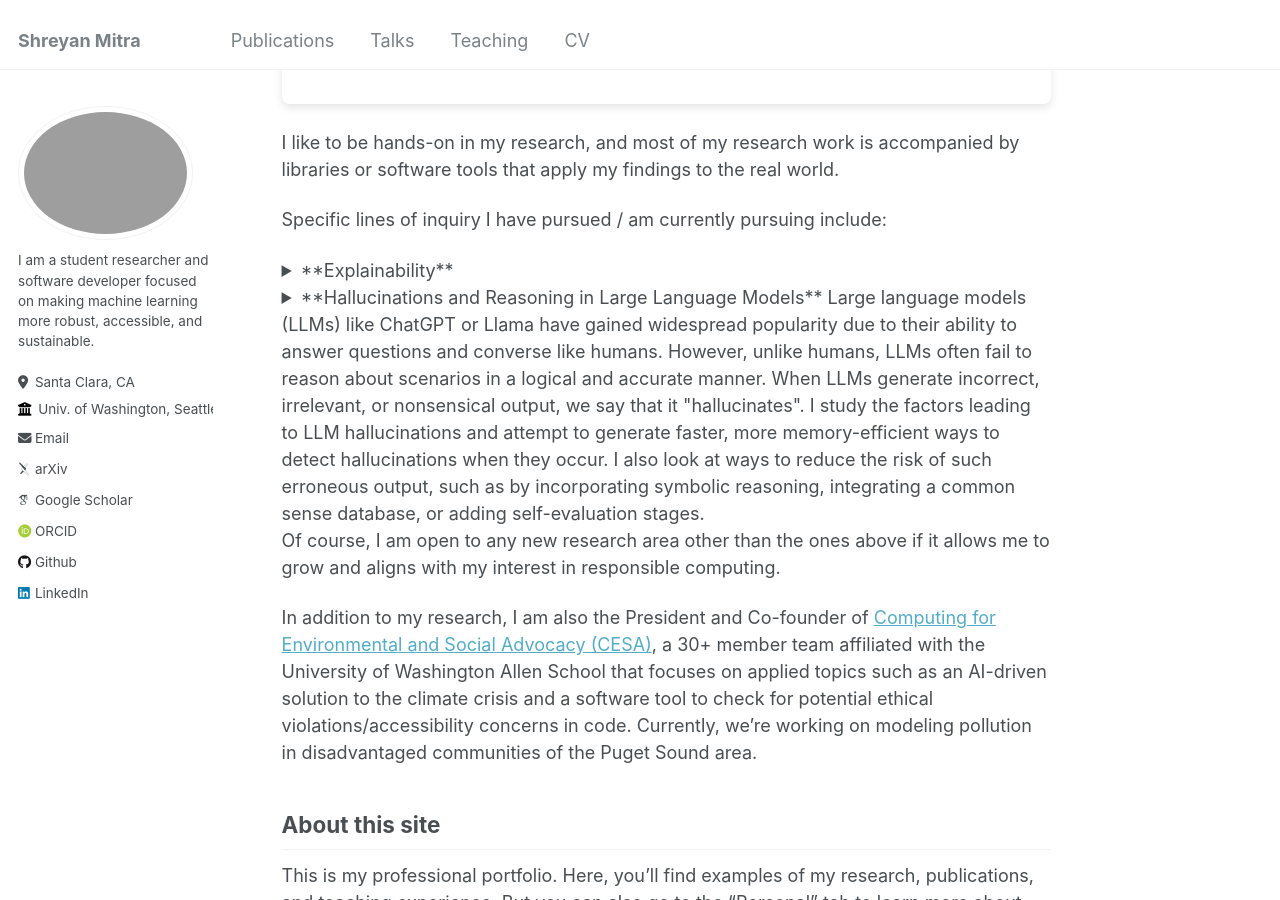
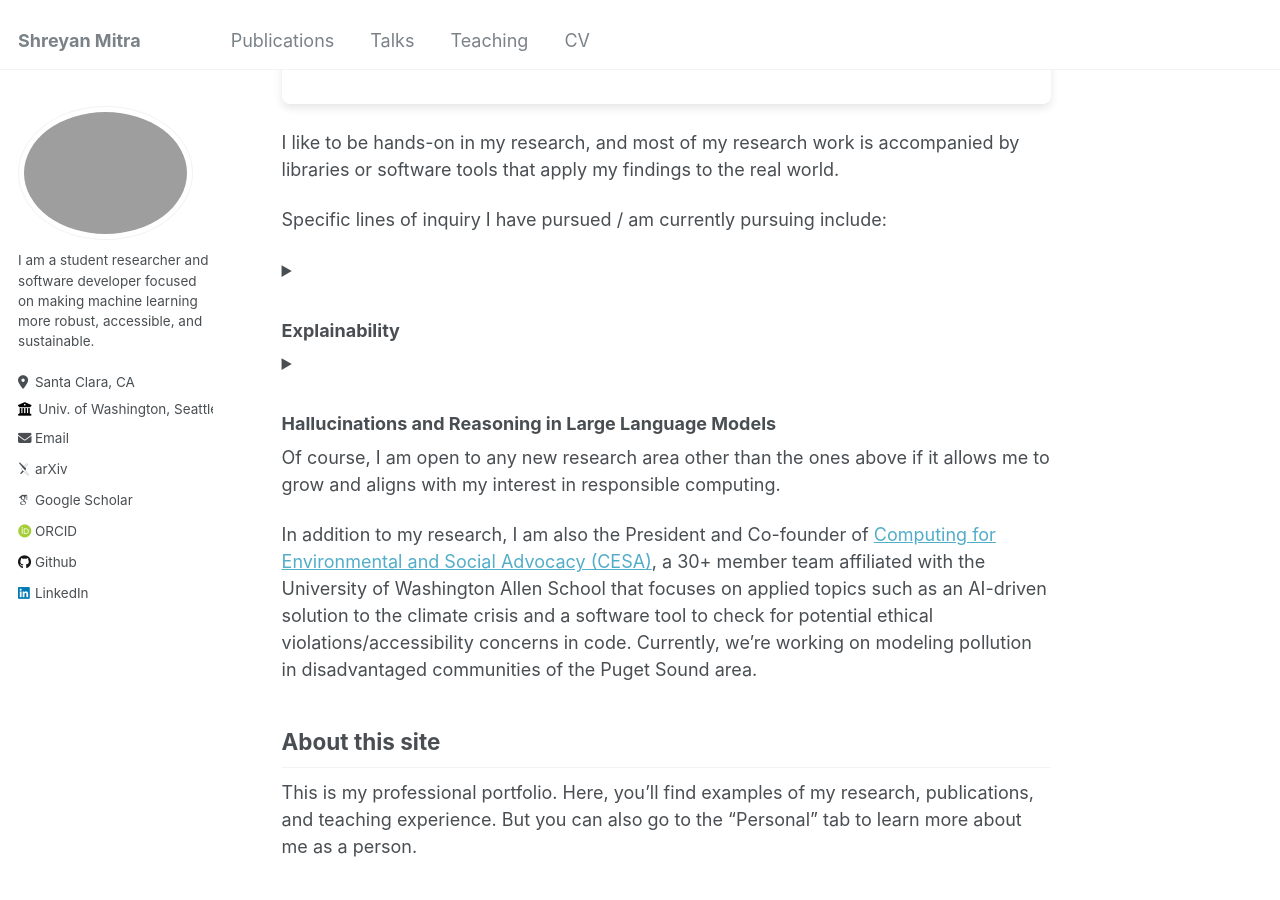
Before and after one commit to shreyanmitra/shreyanmitra.github.io, a Jekyll site: the page built from _pages/about.md, in a window 1280 px wide and 900 px high, scrolled down 524 px. Built offline with Jekyll 4.4.1, drawn with Linux system fonts in a browser that asks for light colours; emoji names are drawn with the system emoji font; some web fonts are replaced.

Commit message:
Update about.md

```diff
--- a/_pages/about.md
+++ b/_pages/about.md
@@ -24,15 +24,13 @@ I like to be hands-on in my research, and most of my research work is accompanie
 Specific lines of inquiry I have pursued / am currently pursuing include:
 
 <details>
-<summary>**Explainability**</summary>
+<summary><h3>Explainability</h3></summary>
 In short, explainability refers to understanding why ML models behave the way they do. Several explainability tools ("explanatory systems") have been developed in the last few years. My work on this topic includes devising a metric to compare different explanations for a given model and deciding which of them better approximates the ground truth. My research also brought me to create XAISuite, a library and framework in Python and Matlab that brings all the different explanatory systems onto an unified interface. XAISuite further democratizes AI by not requiring users to have any coding experience and to seamlessly deploy the models they need for their use case.
 </details>
 
 <details>
-<summary>
-**Hallucinations and Reasoning in Large Language Models**
+<summary><h3>Hallucinations and Reasoning in Large Language Models</h3></summary>
 Large language models (LLMs) like ChatGPT or Llama have gained widespread popularity due to their ability to answer questions and converse like humans. However, unlike humans, LLMs often fail to reason about scenarios in a logical and accurate manner. When LLMs generate incorrect, irrelevant, or nonsensical output, we say that it "hallucinates". I study the factors leading to LLM hallucinations and attempt to generate faster, more memory-efficient ways to detect hallucinations when they occur. I also look at ways to reduce the risk of such erroneous output, such as by incorporating symbolic reasoning, integrating a common sense database, or adding self-evaluation stages.
-</summary>
 </details>
 
 Of course, I am open to any new research area other than the ones above if it allows me to grow and aligns with my interest in responsible computing.
```
